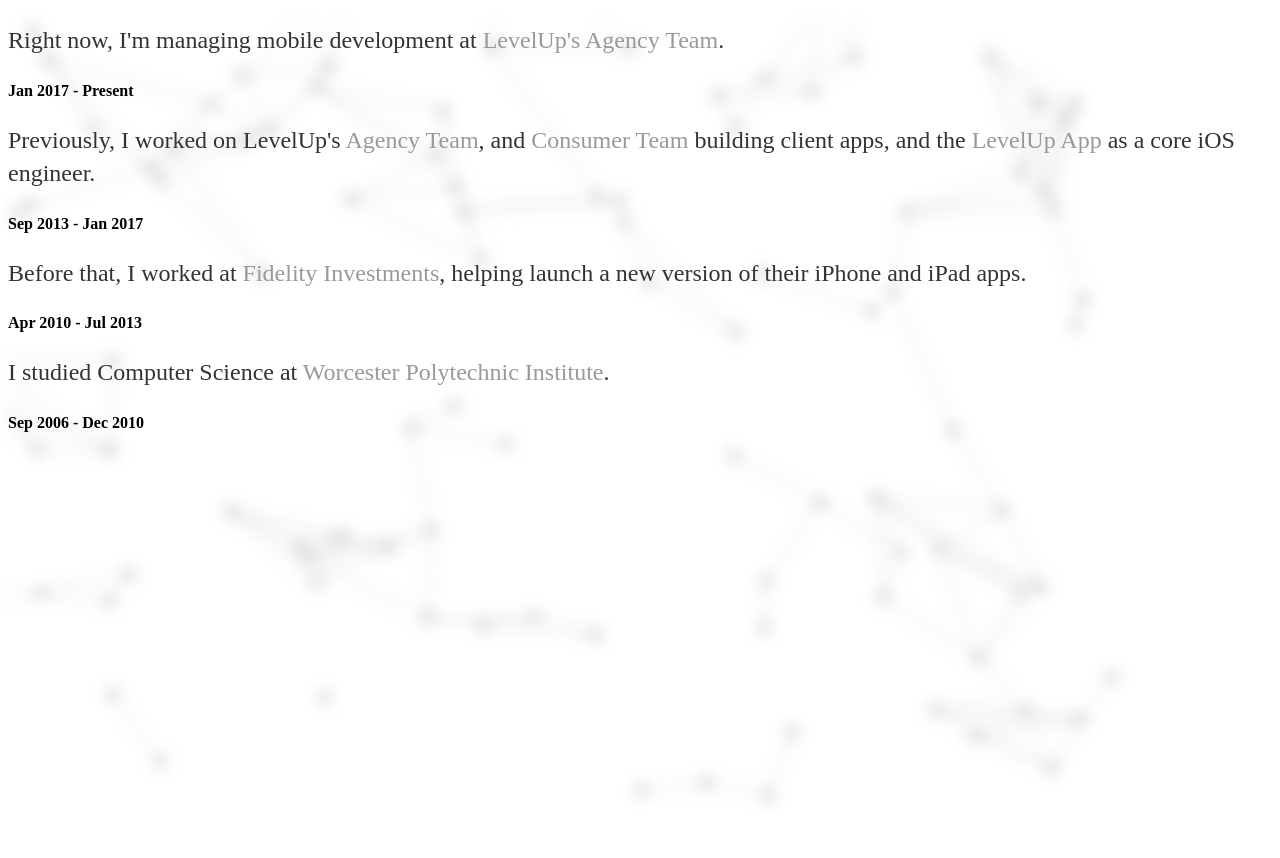
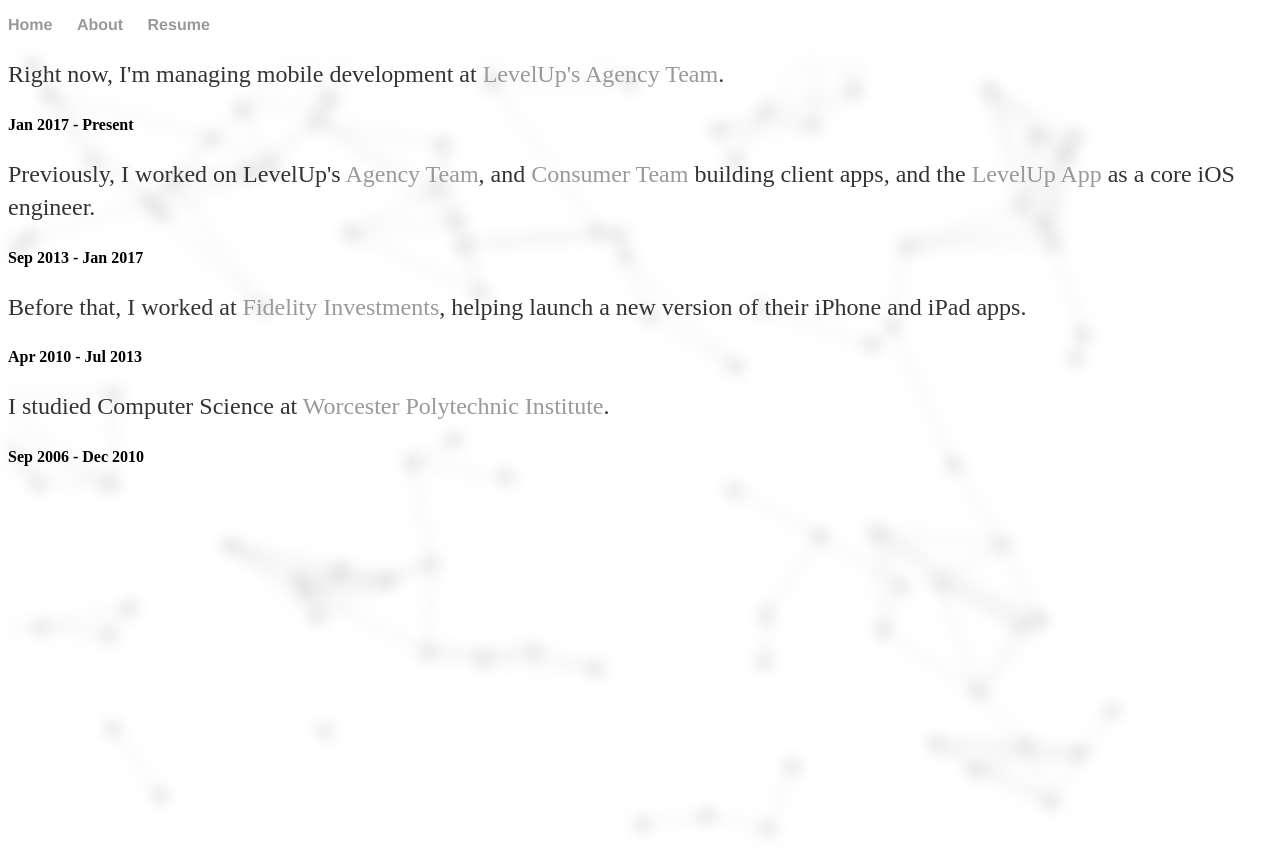
Before and after one commit to dodongo/dodongo.github.io, a plain HTML site: page index.html in a window 1280 px wide. Before the commit the page ends 824 px from the top, so only its background shows below. Drawn offline with nearby package versions, Linux system fonts and the light colour scheme.

Commit message:
Add back nav

```diff
--- a/index.html
+++ b/index.html
@@ -11,6 +11,12 @@
 </head>
 
 <body>
+  <nav>
+    <ul>
+      <li><a href="/">Home</a></li>
+      <li><a href="/about">About</a></li>
+      <li><a href="/resume">Resume</a></li>
+    </ul>
     <div id="particleContainer">
       <div id="particles" />
     </div>
@@ -18,7 +24,7 @@
     <div id="mainContent">
       <p>Right now, I'm managing mobile development at <a href="https://www.thelevelup.com/agency">LevelUp's Agency Team</a>.</p>
       <h4>Jan 2017 - Present</h4>
-    <p>Previously, I worked on LevelUp's <a href="https://www.thelevelup.com/agency">Agency Team</a>, and <a href="https://www.thelevelup.com/">Consumer Team</a>      building client apps, and the <a href="https://itunes.apple.com/us/app/levelup-skip-the-line-every-time/id424121785?mt=8">LevelUp App</a>      as a core iOS engineer.</p>
+      <p>Previously, I worked on LevelUp's <a href="https://www.thelevelup.com/agency">Agency Team</a>, and <a href="https://www.thelevelup.com/">Consumer Team</a>        building client apps, and the <a href="https://itunes.apple.com/us/app/levelup-skip-the-line-every-time/id424121785?mt=8">LevelUp App</a>        as a core iOS engineer.</p>
       <h4>Sep 2013 - Jan 2017</h4>
       <p>Before that, I worked at <a href="https://www.fidelity.com/mobile/overview">Fidelity Investments</a>, helping launch
         a new version of their iPhone and iPad apps.</p>
@@ -26,6 +32,7 @@
       <p>I studied Computer Science at <a href="https://www.wpi.edu/academics/study/computer-science-bs">Worcester Polytechnic Institute</a>.</p>
       <h4>Sep 2006 - Dec 2010</h4>
     </div>
+    <nav>
 </body>
 
 </html>
```
Lines whose indentation alone changed are shown as unchanged.
